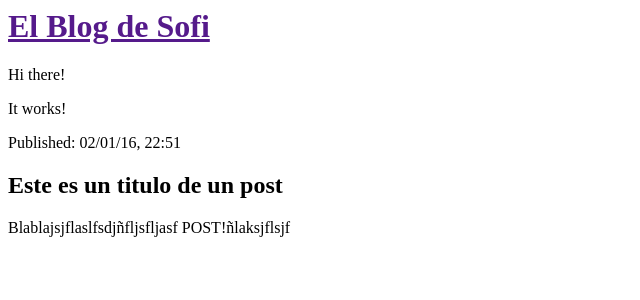
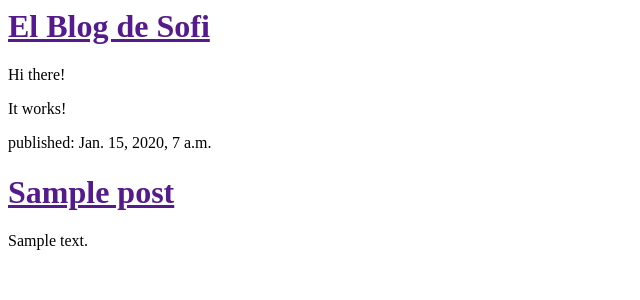
Before and after one commit to sofide/my-first-blog, a Django app: template blog/templates/blog/post_list.html in a window 1280 px wide. Shown: the top 300 px of the page, without its empty margins (0-640 px from the left). Run offline with Django 3.2, Linux system fonts and the light colour scheme; the template is opened without the code that fills it: values that come from a table or form of the project are taken from there, others are empty; tables that the repository leaves empty hold one stand-in row (values such as "Sample post").

Commit message:
Modified templates to display posts from database.

```diff
--- a/blog/templates/blog/post_list.html
+++ b/blog/templates/blog/post_list.html
@@ -15,11 +15,13 @@
         </div>
 
 
-        <div>
-            <p> Published: 02/01/16, 22:51</p>
-            <h2>Este es un titulo de un post</h2>
-            <p> Blablajsjflaslfsdjñfljsfljasf POST!ñlaksjflsjf</p>
-        </div>
+        {% for post in posts %}
+            <div>
+                <p>published: {{ post.published_date }}</p>
+                <h1><a href="">{{ post.title }}</a></h1>
+                <p>{{ post.text|linebreaks}}</p>
+            </div>
+        {% endfor %}
     </body>
 
 
--- a/blog/views.py
+++ b/blog/views.py
@@ -1,5 +1,8 @@
 from django.shortcuts import render
+from django.utils import timezone
+from .models import Post
 
 
 def post_list(request):
-    return render(request, 'blog/post_list.html', {})
+    posts = Post.objects.filter(published_date__lte=timezone.now()).order_by('published_date')
+    return render(request, 'blog/post_list.html', {"posts": posts})
```
